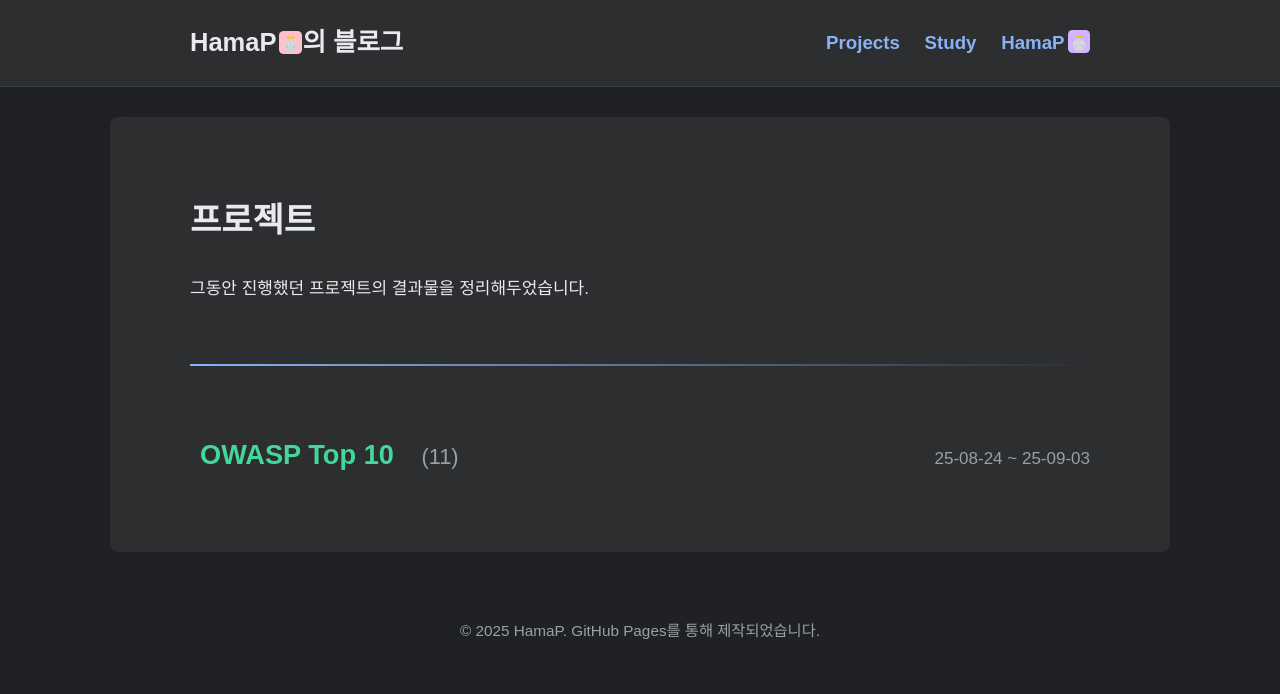
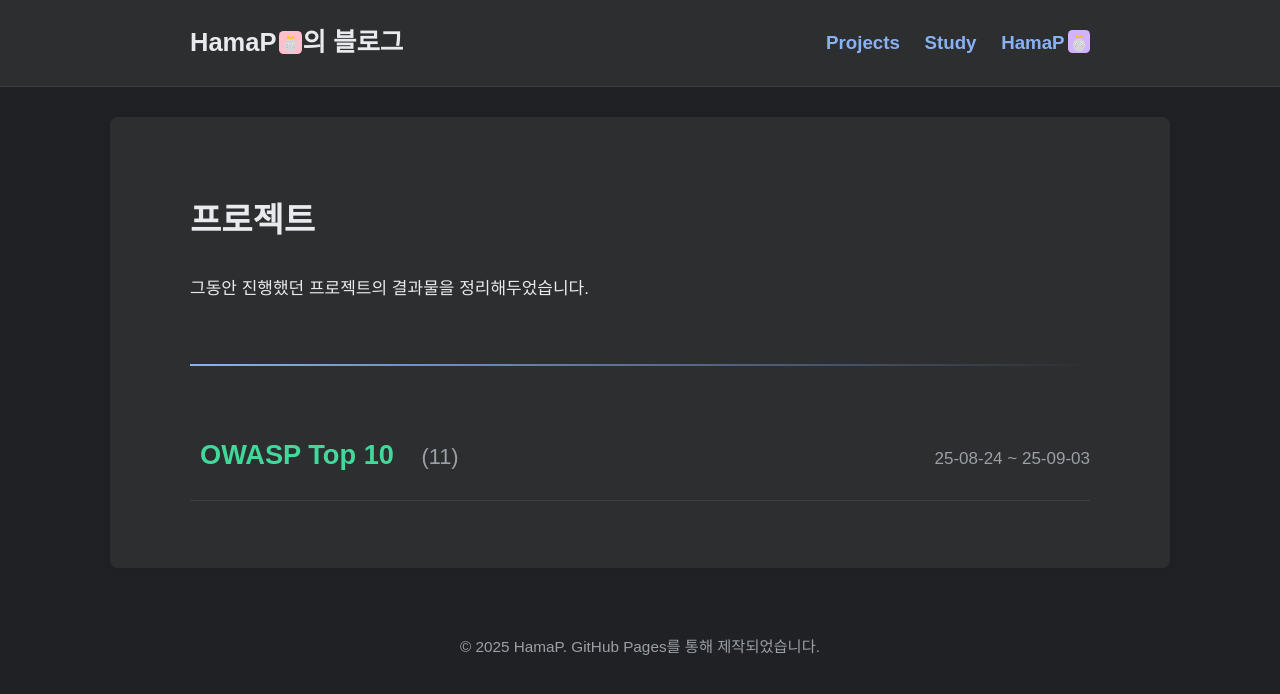
Before and after one commit to HamaP0/HamaP0.github.io, a Jekyll site: the page built from projects.html, in a window 1280 px wide. Shown: the top 694 px of the page. Built offline with Jekyll 4.4.1, drawn with Linux system fonts in a browser that asks for light colours; some web fonts are replaced.

Commit message:
Update style.scss

```diff
--- a/assets/css/style.scss
+++ b/assets/css/style.scss
@@ -534,6 +534,8 @@ h1 .signature-icon {
   justify-content: space-between;
   align-items: baseline;
   margin-bottom: 15px;
+  border-bottom: 1px solid var(--border-color); /* 구분자 추가 */
+  padding-bottom: 15px; /* 구분자와 아래 내용 간의 간격 확보 */
 }
 
 /* --- 카테고리 페이지: 모든 링크의 기본 스타일 --- */
```
